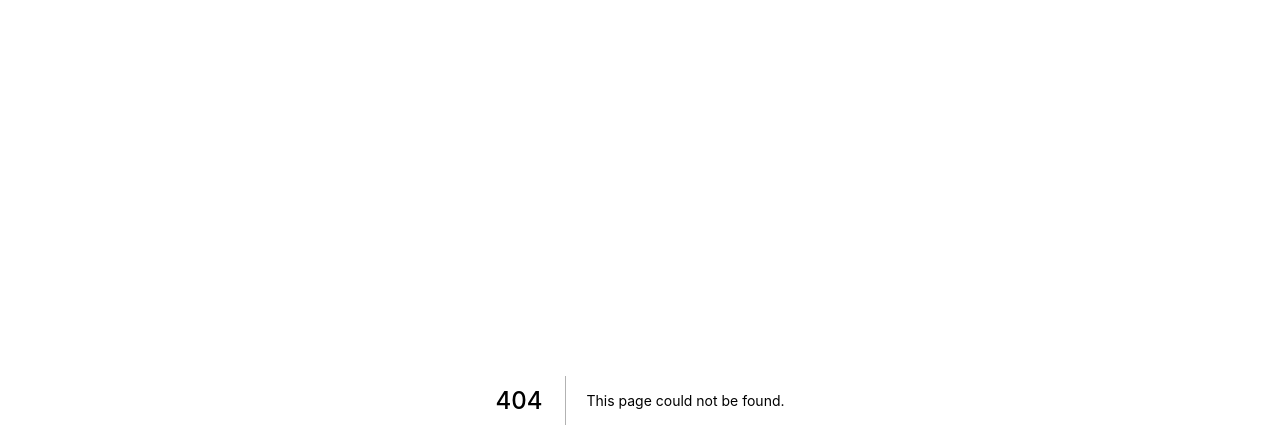
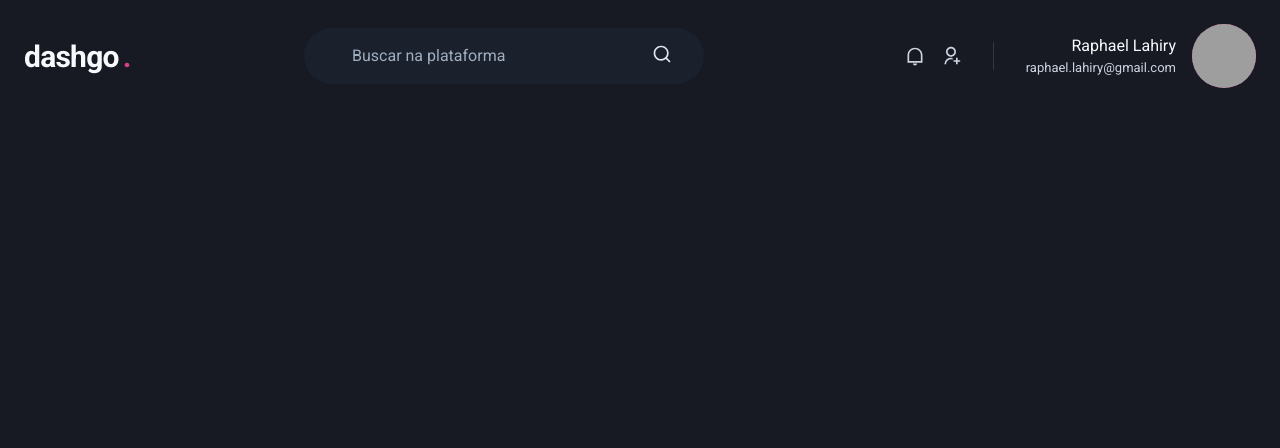
Before and after one commit to Lahiry/Ignite-dashgo, a Next.js app: page /dashboard in a window 1280 px wide. Before the commit this address had no page. Shown: the top 448 px of the page. Built offline with nearby package versions, Linux system fonts and the light colour scheme; grey boxes are pictures that could not be loaded.

Commit message:
Componente Header

```diff
--- a/package.json
+++ b/package.json
@@ -15,7 +15,8 @@
     "framer-motion": "^6.2.3",
     "next": "12.0.9",
     "react": "17.0.2",
-    "react-dom": "17.0.2"
+    "react-dom": "17.0.2",
+    "react-icons": "^4.3.1"
   },
   "devDependencies": {
     "@types/node": "^17.0.13",
--- /dev/null
+++ b/src/components/Header.tsx
@@ -0,0 +1,73 @@
+import { Avatar, Box, Flex, HStack, Icon, Input, Text } from "@chakra-ui/react";
+import { RiNotificationLine, RiSearchLine, RiUserAddLine } from "react-icons/ri";
+
+export function Header() {
+  return (
+    <Flex
+      as="header"
+      w="100%"
+      maxW={1480}
+      h="20"
+      mx="auto"
+      mt="4"
+      px="6"
+      align="center"
+    >
+      <Text fontSize="3xl" fontWeight="bold" letterSpacing="tight" w="64">
+        dashgo
+        <Text as="span" ml="1" color="pink.500">.</Text>
+      </Text>
+
+      <Flex
+        as="label"
+        flex="1"
+        py="4"
+        px="8"
+        ml="6"
+        maxW={400}
+        alignSelf="center"
+        position="relative"
+        color="gray.200"
+        bg="gray.800"
+        borderRadius="full"
+      >
+        <Input
+          color="gray.50"
+          variant="unstyled"
+          px="4"
+          mr="4"
+          placeholder="Buscar na plataforma"
+          _placeholder={{ color: 'gray.400' }}
+        />
+
+        <Icon as={RiSearchLine} fontSize="20" />
+      </Flex>
+
+      <Flex align="center" ml="auto">
+        <HStack
+          spacing="4"
+          mx="8"
+          pr="8"
+          py="1"
+          color="gray.300"
+          borderRightWidth={1}
+          borderColor="gray.700"
+        >
+          <Icon as={RiNotificationLine} fontSize="20" />
+          <Icon as={RiUserAddLine} fontSize="20" />
+        </HStack>
+
+        <Flex align="center">
+          <Box mr="4" textAlign="right">
+            <Text>Raphael Lahiry</Text>
+            <Text color="gray.300" fontSize="small">
+              raphael.lahiry@gmail.com
+            </Text>
+          </Box>
+
+          <Avatar size="lg" name="Raphael Lahiry" bg="pink.500" src="https://wallpaperaccess.com/full/401134.jpg" />
+        </Flex>
+      </Flex>
+    </Flex>
+  );
+}
--- /dev/null
+++ b/src/pages/dashboard.tsx
@@ -0,0 +1,7 @@
+import { Header } from "../components/Header";
+
+export default function Dashboard() {
+  return (
+    <Header />
+  );
+}
```
Also changed, not shown: 1 other file (tests, documents, lock files or other folders).
